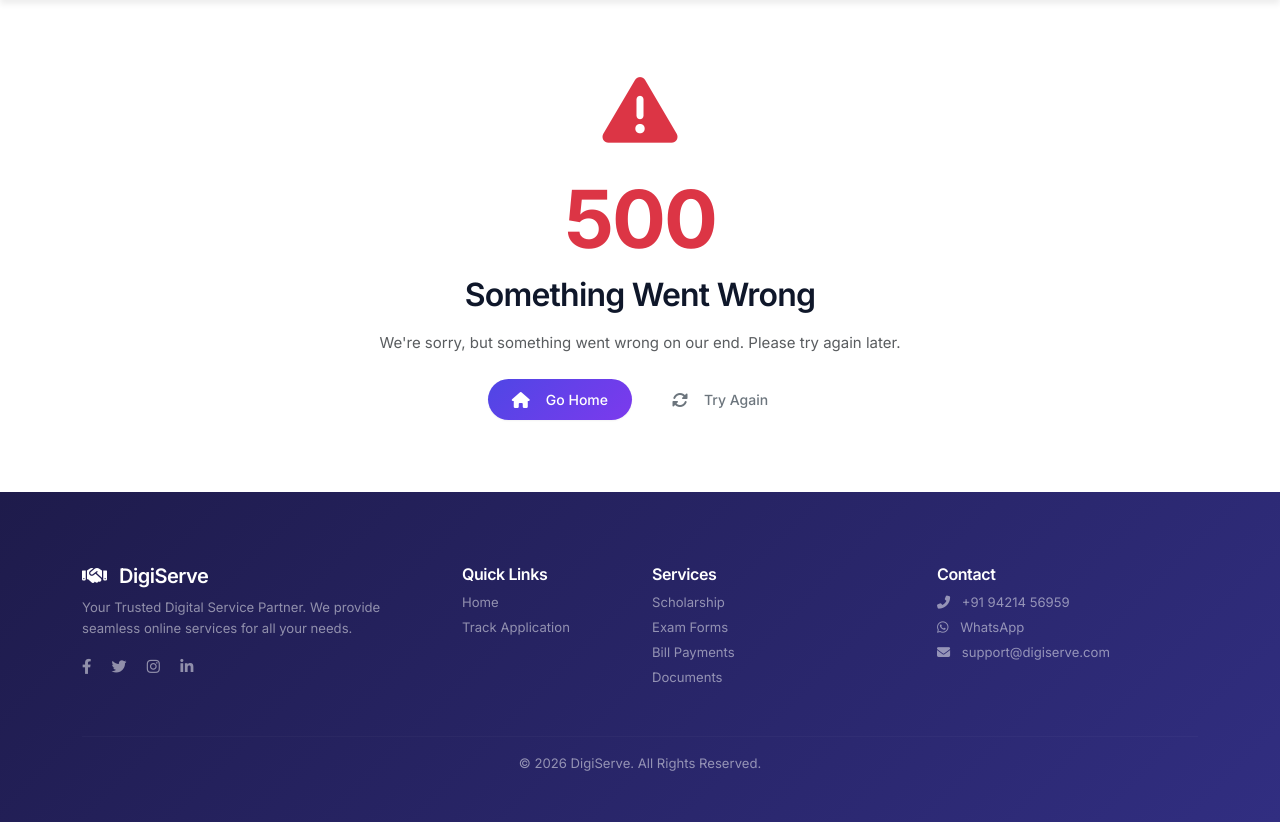
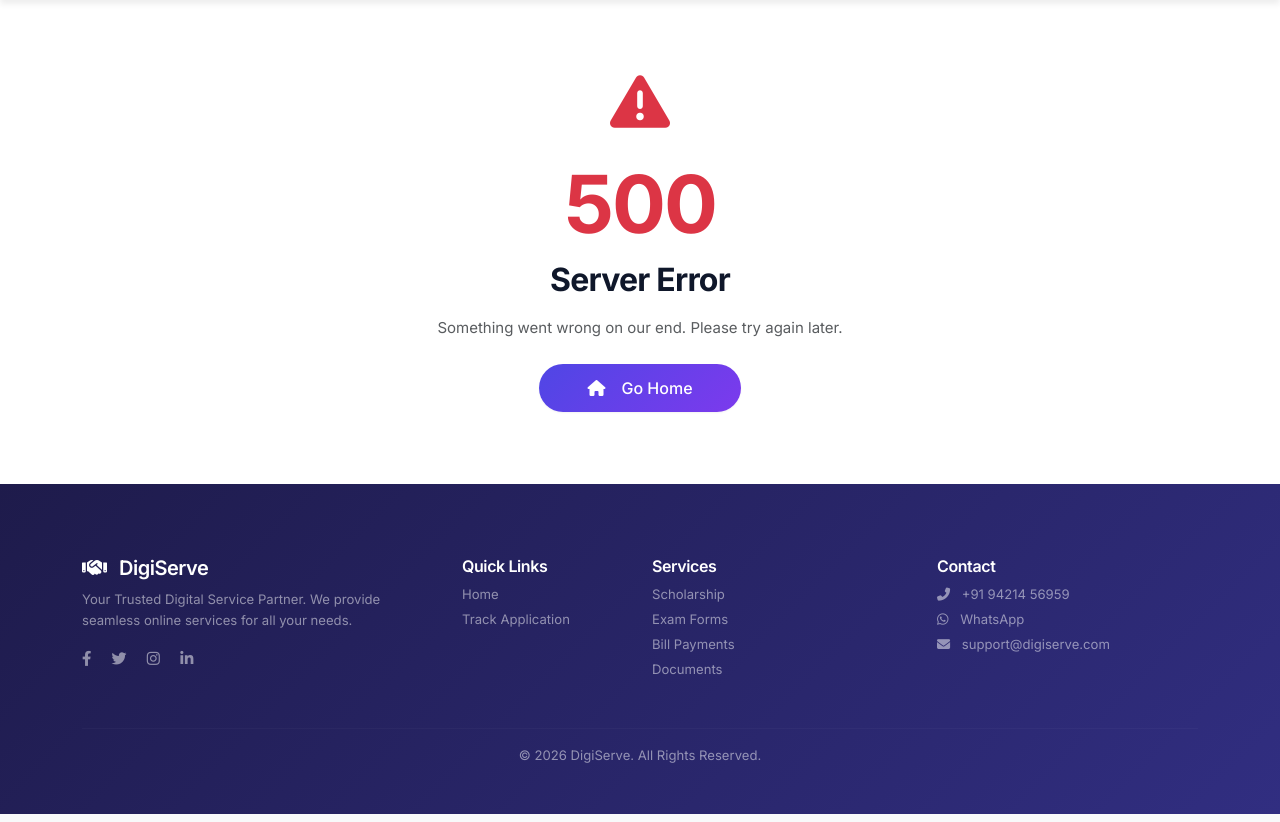
Before and after one commit to dhananjaykalambe/DigiServe, a Flask app: template templates/errors/500.html in a window 1280 px wide. Shown: the part 72-894 px from the top of the page. Run offline with Flask 3, Linux system fonts and the light colour scheme; the template is opened without the code that fills it, so the values that code supplies are empty; some libraries are stand-ins or nearby versions.

Commit message:
Add files via upload

```diff
--- a/templates/errors/500.html
+++ b/templates/errors/500.html
@@ -1,25 +1,16 @@
+<!-- templates/errors/500.html -->
 {% extends "base.html" %}
 
-{% block title %}Server Error - DigiServe{% endblock %}
+{% block title %}Server Error{% endblock %}
 
 {% block content %}
-<div class="text-center py-5">
-    <i class="fas fa-exclamation-triangle fa-5x text-danger mb-4"></i>
+<div class="text-center py-5" data-aos="fade-up">
+    <i class="fas fa-exclamation-triangle fa-4x text-danger mb-4"></i>
     <h1 class="display-1 fw-bold text-danger">500</h1>
-    <h2 class="mb-3">Something Went Wrong</h2>
-    <p class="text-muted mb-4">We're sorry, but something went wrong on our end. Please try again later.</p>
-    <div class="d-flex justify-content-center gap-3 flex-wrap">
-        <a href="{{ url_for('index') }}" class="btn btn-primary rounded-pill px-4">
-            <i class="fas fa-home me-2"></i> Go Home
-        </a>
-        <button class="btn btn-outline-secondary rounded-pill px-4" onclick="location.reload()">
-            <i class="fas fa-sync-alt me-2"></i> Try Again
-        </button>
-    </div>
-    {% if error_message %}
-        <div class="alert alert-danger mt-4 text-start small">
-            <strong>Error Details:</strong> {{ error_message }}
-        </div>
-    {% endif %}
+    <h2 class="fw-bold mb-3">Server Error</h2>
+    <p class="text-muted mb-4">Something went wrong on our end. Please try again later.</p>
+    <a href="{{ url_for('index') }}" class="btn btn-primary btn-lg rounded-pill px-5">
+        <i class="fas fa-home me-2"></i> Go Home
+    </a>
 </div>
 {% endblock %}
```
Also changed, not shown: templates/errors/404.html (+7 -6 lines).
